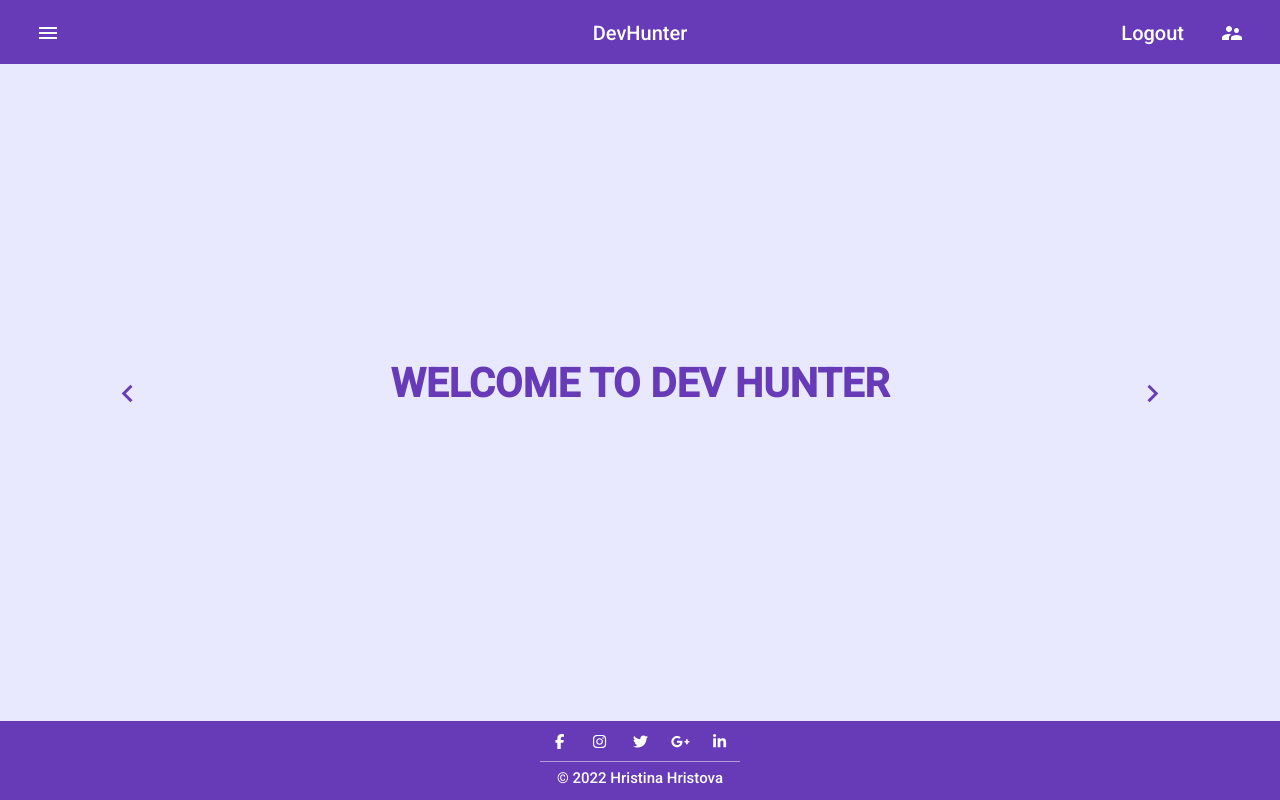
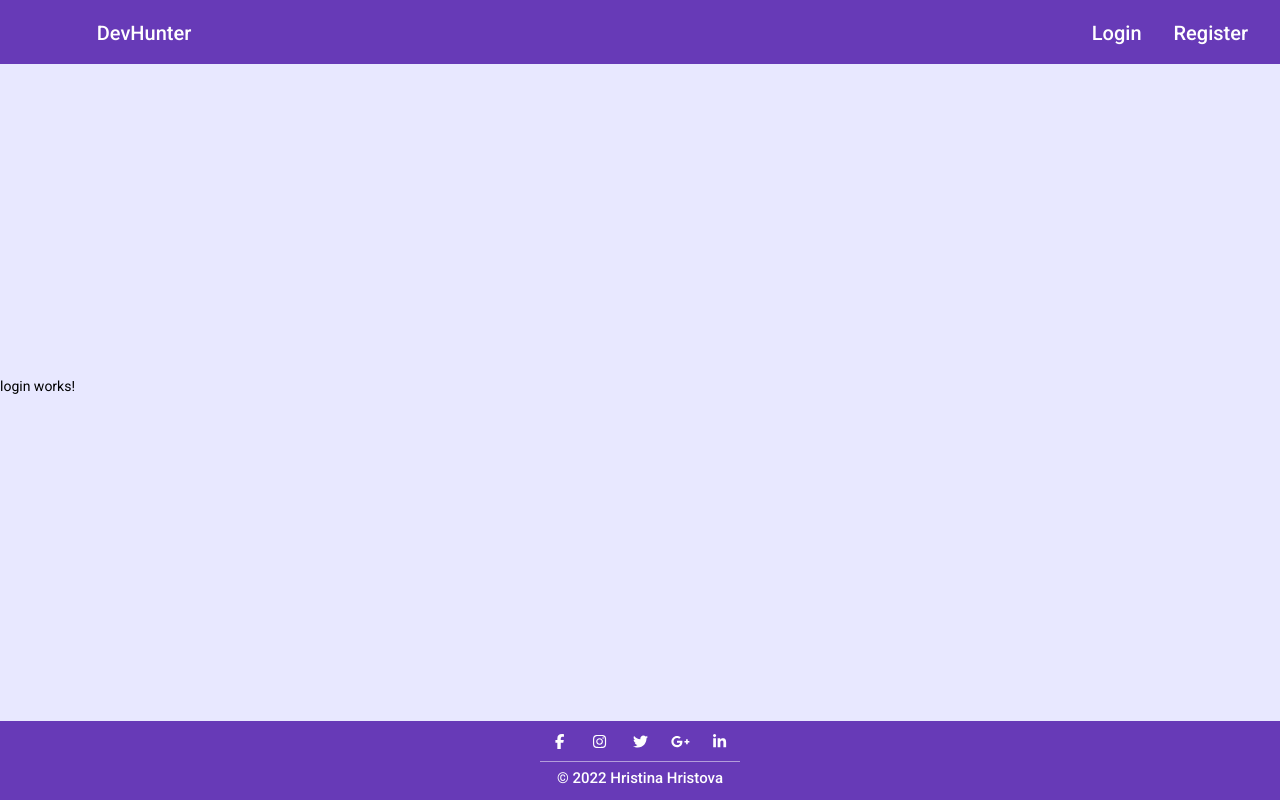
Before and after one commit to craftina/dev-hunter, an Angular app in the folder dev-hunter/: page /auth/login in a window 1280 px wide. Before the commit this address led to /. Built offline with nearby package versions, Linux system fonts and the light colour scheme.

Commit message:
Initilizing register and login components, auth-routing module and navigation to register and login

```diff
--- a/dev-hunter/src/app/app-routing.module.ts
+++ b/dev-hunter/src/app/app-routing.module.ts
@@ -5,13 +5,18 @@ import { HomeComponent } from "./home/home.component";
 const routes: Route[] = [
     {
         path: 'home',
-        component: HomeComponent,
+        component: HomeComponent
     },
     {
         path: '',
         pathMatch: 'full',
         redirectTo: 'home'
+    },
+    {
+        path: 'auth',
+        loadChildren: () => import('./auth/auth.module').then(m => m.AuthModule)
     }
+
 ]
 
 @NgModule({
--- a/dev-hunter/src/app/app.component.html
+++ b/dev-hunter/src/app/app.component.html
@@ -1,3 +1,5 @@
 <app-header></app-header>
-<app-home></app-home>
+<ng-component>
+    <router-outlet></router-outlet>
+</ng-component>
 <app-footer></app-footer>
--- a/dev-hunter/src/app/auth/auth.component.html
+++ b/dev-hunter/src/app/auth/auth.component.html
@@ -1 +1 @@
-<p>auth works!</p>
+<router-outlet></router-outlet>
--- /dev/null
+++ b/dev-hunter/src/app/auth/login/login.component.html
@@ -0,0 +1 @@
+<p>login works!</p>
--- /dev/null
+++ b/dev-hunter/src/app/auth/login/login.component.ts
@@ -0,0 +1,15 @@
+import { Component, OnInit } from '@angular/core';
+
+@Component({
+  selector: 'app-login',
+  templateUrl: './login.component.html',
+  styleUrls: ['./login.component.css']
+})
+export class LoginComponent implements OnInit {
+
+  constructor() { }
+
+  ngOnInit(): void {
+  }
+
+}
--- /dev/null
+++ b/dev-hunter/src/app/auth/register/register.component.html
@@ -0,0 +1 @@
+<p>register works!</p>
--- /dev/null
+++ b/dev-hunter/src/app/auth/register/register.component.ts
@@ -0,0 +1,15 @@
+import { Component, OnInit } from '@angular/core';
+
+@Component({
+  selector: 'app-register',
+  templateUrl: './register.component.html',
+  styleUrls: ['./register.component.css']
+})
+export class RegisterComponent implements OnInit {
+
+  constructor() { }
+
+  ngOnInit(): void {
+  }
+
+}
--- a/dev-hunter/src/app/header/header.component.html
+++ b/dev-hunter/src/app/header/header.component.html
@@ -1,6 +1,6 @@
 <mat-toolbar color="primary">
     <!-- User => Menu -->
-    <div>
+    <!-- <div>
         <button mat-button [matMenuTriggerFor]="menu">
             <mat-icon>menu</mat-icon>
         </button>
@@ -9,13 +9,13 @@
                 <button mat-menu-item>Locations</button>
                 <button mat-menu-item>Technologies</button>
                 <button mat-menu-item>Developers</button>
-                <!-- <button mat-menu-item>Hired</button> -->
+                <button mat-menu-item>Hired</button>
                 <button mat-menu-item>About us</button>
                 <button mat-menu-item>Contacts</button>
             </ng-template>
         </mat-menu>
-    </div>
-    <span class="example-spacer"></span>
+    </div> -->
+    <!-- <span class="example-spacer"></span> -->
 
     <!-- Heading -->
     <div class="heading">
@@ -28,19 +28,19 @@
     <mat-nav-list>
 
         <!-- Guest -->
-        <!-- <button class="button" mat-button>
-            <a matLine>Login</a>
+        <button class="button" mat-button>
+            <a matLine routerLink="auth/login">Login</a>
         </button>
         <button class="button" mat-button>
-            <a matLine>Register</a>
-        </button> -->
+            <a matLine routerLink="auth/register">Register</a>
+        </button>
 
         <!-- User -->
-        <button class="button" mat-button>
+        <!-- <button class="button" mat-button>
             <a matLine>Logout</a>
         </button>
         <button class="button" mat-button>
             <mat-icon>supervisor_account</mat-icon>
-        </button>
+        </button> -->
     </mat-nav-list>
 </mat-toolbar>
```
Also changed, not shown: dev-hunter/src/app/auth/auth-routing.module.ts (added, +34 -0 lines), dev-hunter/src/app/auth/auth.module.ts (+8 -2 lines), dev-hunter/src/app/auth/login/login.component.css (added), dev-hunter/src/app/auth/register/register.component.css (added), 2 other files (tests, documents, lock files or other folders).
